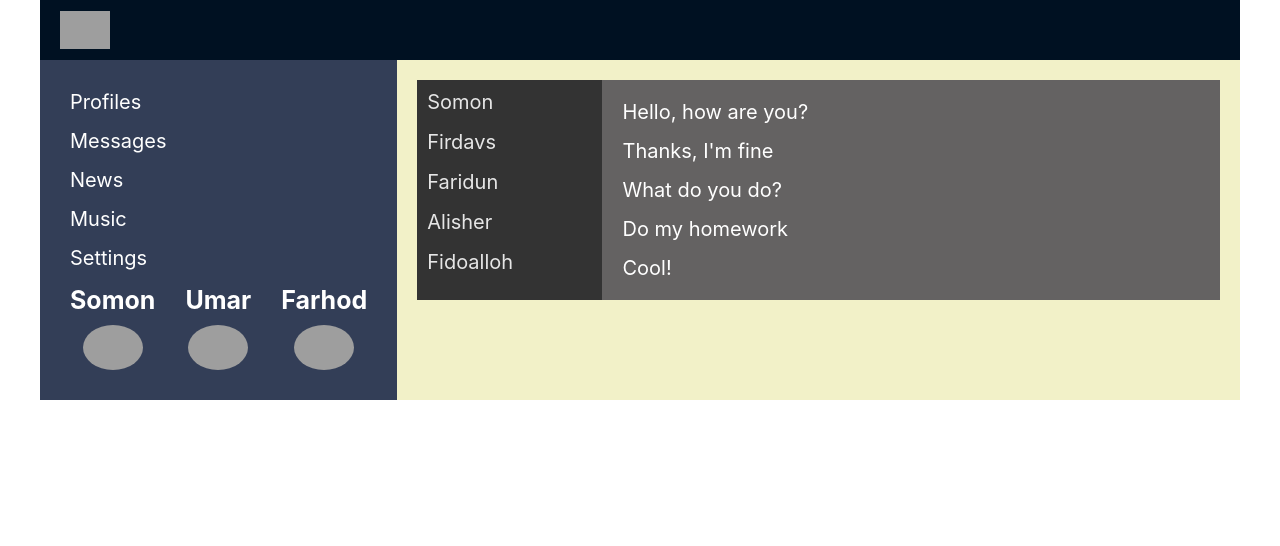
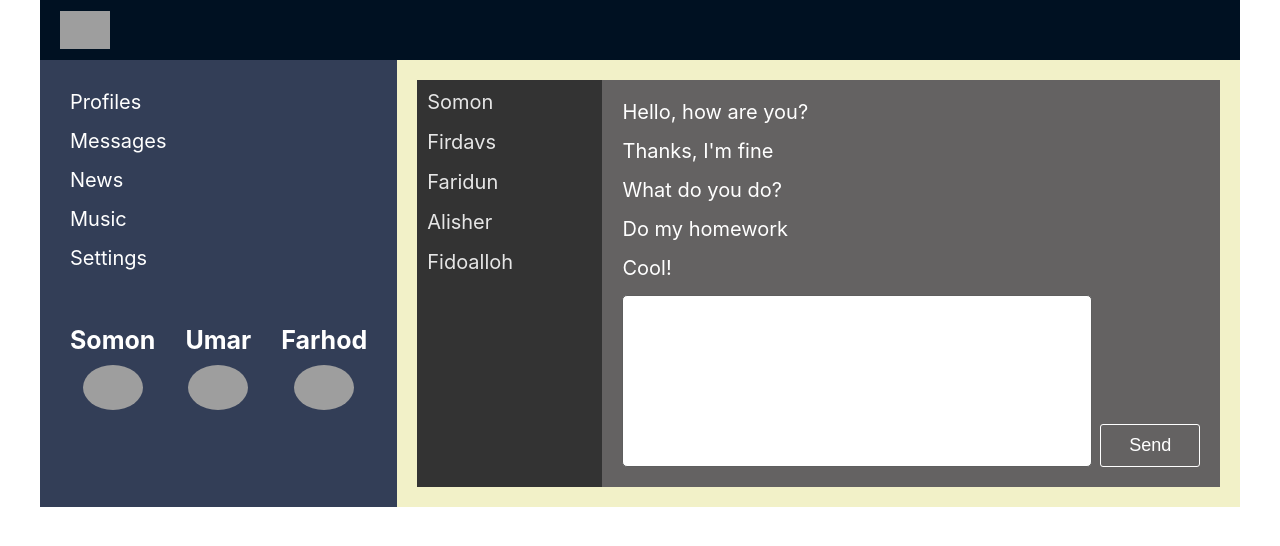
Before and after one commit to FarhodD/react-project, a React (Create React App) app: page /dialogs in a window 1280 px wide. Shown: the top 546 px of the page. Built offline with nearby package versions, Linux system fonts and the light colour scheme; grey boxes are pictures that could not be loaded.

Commit message:
add posts

```diff
--- a/src/App.js
+++ b/src/App.js
@@ -22,7 +22,8 @@ const App = (props) => {
             <Route path='/dialogs' element={<Dialogs
               state = {props.state.dialogsPage} />} />
             <Route path='/profile' element={<Profile
-              state={props.state.profilePage} />} />
+              state={props.state.profilePage}
+              addPost={props.addPost}/>} />
             <Route path='/music' element={<Music />} />
             <Route path='/profile' element={<News />} />
             <Route path='/profile' element={<Settings />} />
--- a/src/components/Dialogs/Dialogs.js
+++ b/src/components/Dialogs/Dialogs.js
@@ -8,6 +8,14 @@ import Users from './Users/Users';
 const Dialogs = (props) => {
   let dialogsElements = props.state.dialogsData.map(d => <Users name={d.name} id={d.id} />)
   let messagesElements = props.state.messages.map(m => <Message message={m.message} />)
+
+  let writeMessageEl = React.createRef();
+
+  let showMessage = () => {
+    let text = writeMessageEl.current.value;
+    alert(text);
+  }
+
   return (
     <div className={d.dialogs}>
       <div className={d.users}>
@@ -15,6 +23,10 @@ const Dialogs = (props) => {
       </div>
       <div className={d.messages}>
         {messagesElements}
+        <div className={d.writeMessage}>
+          <textarea ref={writeMessageEl} className={d.write}></textarea>
+          <button onClick={showMessage} className={d.send}>Send</button>
+        </div>
       </div>
     </div>
   )
--- a/src/components/Dialogs/Dialogs.module.css
+++ b/src/components/Dialogs/Dialogs.module.css
@@ -30,3 +30,29 @@
 .active {
   border-bottom: 1px solid #fff;
 }
+
+.writeMessage {
+  display: grid;
+  grid-template-columns: 9fr 2fr;
+  gap: 30px;
+}
+
+.write {
+  width: 100%;
+  margin-bottom: 0;
+}
+
+.write:focus {
+  box-shadow: none;
+  border-color: black;
+}
+
+.send {
+  align-self: last baseline;
+  color: white;
+  border-color: white;
+}
+
+.send:hover {
+  border-color: #333;
+}
--- a/src/components/Profile/MyPosts/MyPosts.js
+++ b/src/components/Profile/MyPosts/MyPosts.js
@@ -5,11 +5,22 @@ import Post from './Post/Post';
 
 const MyPosts = (props) => {
 
-  let postsData = props.postData.map(p => <Post message={p.message} count={p.likes}/>)
+  let postsData = props.postData.map(p => <Post message={p.message} count={p.likes} />)
+
+  let newPostElement = React.createRef();
+
+  let addPost = () => {
+    let text = newPostElement.current.value;
+    props.addPost(text);
+  }
 
   return (
     <div className={p.posts}>
-      <h2 className={p.title__post}>Posts</h2>
+      <h2 className={p.title__post}>My Posts</h2>
+      <div className={p.add__post}>
+        <textarea ref={newPostElement}></textarea>
+        <button onClick={addPost}>Add post</button>
+      </div>
       <div className={p.post__content}>
         {postsData}
       </div>
--- a/src/components/Profile/MyPosts/MyPosts.module.css
+++ b/src/components/Profile/MyPosts/MyPosts.module.css
@@ -1,3 +1,45 @@
 .title__post {
   margin-bottom: 20px;
 }
+
+.add__post {
+  margin-bottom: 30px;
+}
+
+textarea, button {
+  display: block;
+}
+
+textarea {
+  margin-bottom: 20px;
+  width: 300px;
+  height: 150px;
+  resize: none;
+  padding: 10px;
+  font-size: 18px;
+  border-radius: 5px;
+  border-color: rgb(94, 94, 94);
+  outline: none;
+  transition: all .5s;
+}
+
+textarea:focus {
+  border-color: rgb(249, 191, 55);
+  box-shadow: 5px 5px 10px 0px #f8920c;
+}
+
+button {
+  border: none;
+  border: 1px solid #333;
+  padding: 10px 20px;
+  font-size: 18px;
+  background-color: transparent;
+  cursor: pointer;
+  border-radius: 3px;
+  transition: .5s;
+}
+
+button:hover {
+  background-color: rgb(40, 40, 40);
+  color: #fff;
+}
--- a/src/components/Profile/Profile.js
+++ b/src/components/Profile/Profile.js
@@ -7,7 +7,9 @@ const Profile = (props) => {
   return (
     <div className={p.content}>
       <ProfileInfo />
-      <MyPosts postData={props.state.postData}/>
+      <MyPosts
+      postData={props.state.postData}
+      addPost={props.addPost}/>
     </div>
   )
 }
--- a/src/components/Sidebar/Sidebar.module.css
+++ b/src/components/Sidebar/Sidebar.module.css
@@ -1,6 +1,7 @@
 .friends {
   display: flex;
   gap: 30px;
+  margin-top: 40px;
 }
 
 .friend {
--- a/src/index.js
+++ b/src/index.js
@@ -1,16 +1,4 @@
-import React from 'react';
-import ReactDOM from 'react-dom/client';
-import './index.css';
-import App from './App';
+import { rerenderEntireTree } from './render';
 import state from './redux/state';
-const root = ReactDOM.createRoot(document.getElementById('root'));
 
-root.render(
-  <React.StrictMode>
-      <App state={state}/>
-  </React.StrictMode>
-);
-
-// If you want to start measuring performance in your app, pass a function
-// to log results (for example: reportWebVitals(console.log))
-// or send to an analytics endpoint. Learn more: https://bit.ly/CRA-vitals
+rerenderEntireTree(state);
--- a/src/redux/state.js
+++ b/src/redux/state.js
@@ -1,3 +1,5 @@
+import { rerenderEntireTree } from "../render";
+
 let state = {
   profilePage: {
     postData: [
@@ -23,4 +25,14 @@ let state = {
   }
 }
 
+export let addPost = (postMessage) => {
+  let newPost = {
+    id: 5,
+    message: postMessage,
+    likes: 0
+  };
+  state.profilePage.postData.push(newPost);
+  rerenderEntireTree(state);
+}
+
 export default state;
--- /dev/null
+++ b/src/render.js
@@ -0,0 +1,15 @@
+import React from 'react';
+import ReactDOM from 'react-dom/client';
+import './index.css';
+import App from './App';
+import { addPost } from './redux/state';
+const root = ReactDOM.createRoot(document.getElementById('root'));
+
+
+export let rerenderEntireTree = (state) => {
+  root.render(
+    <React.StrictMode>
+      <App state={state} addPost={addPost}/>
+    </React.StrictMode>
+  );
+}
```
